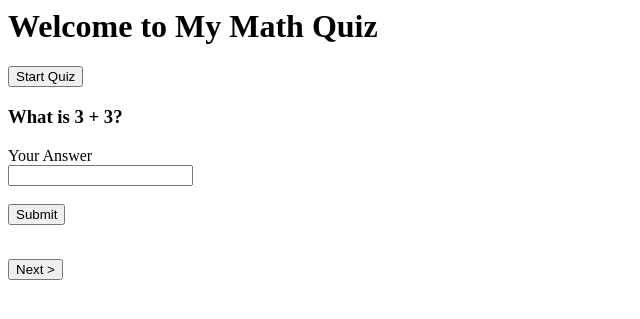
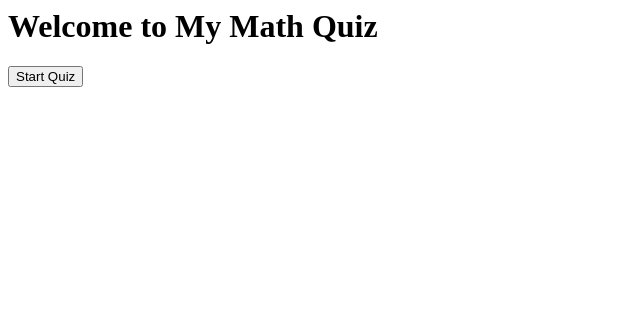
Before and after one commit to CodeMorrow/ajax-practice, a PHP site: page / in a window 1280 px wide. Shown: the top 319 px of the page, without its empty margins (0-640 px from the left). Run offline with PHP 8.4, Linux system fonts and the light colour scheme.

Commit message:
Rethought my process. Simplified the order of operations.

```diff
--- a/index.php
+++ b/index.php
@@ -1,8 +1,8 @@
 </!DOCTYPE html>
 <html>
 <head>
-	<title>AJAX Exercise</title>
-
+	<title>Math Quiz</title>
+	<link rel="stylesheet" type="text/css" href="style.css">
 	<script type="text/javascript" src="global.js"></script>
 </head>
 <body>
@@ -11,18 +11,51 @@
 
 <input type="button" id="start" value="Start Quiz">
 
+<div id="quiz1">
 
-<h3 id="question">What is 3 + 3?</h3>
-	<form id="answer_field" action="" method="get">
-		Your Answer<br><input type="text" id="answer" name="answer">
-		<br>
-		<br>
-		<input type="button" id="submit" value="Submit">
-	</form>
+	<h3 id="question1">3 + 3 =</h3>
 
-<div id="result"></div><br>
+		<form id="answer_field1" action="" method="get">
+			Your Answer<br><input type="text" id="answer" name="answer">
+			<br>
+			<br>
+			<input type="button" id="submit1" value="Submit">
+		</form>
+</div>
 
-<input type="button" id="next" value="Next >">
+<div id="result1"></div><br>
+
+<div id="quiz2">
+
+	<h3 id="question2">9 * 9 =</h3>
+
+		<form id="answer_field2" action="" method="get">
+			Your Answer<br><input type="text" id="answer" name="answer">
+			<br>
+			<br>
+			<input type="button" id="submit2" value="Submit">
+		</form>
+
+</div>
+
+<div id="result2"></div><br>
+
+<div id="quiz3">
+
+	<h3 id="question3">9 * (6/3) =</h3>
+
+		<form id="answer_field3" action="" method="get">
+			Your Answer<br><input type="text" id="answer" name="answer">
+			<br>
+			<br>
+			<input type="button" id="submit3" value="Submit">
+		</form>
+
+</div>
+
+<div id="result3"></div><br>
+
+<input type="button" id="next" value="Next">
 
 </body>
 </html>
--- /dev/null
+++ b/quiz_data.txt
@@ -0,0 +1 @@
+[6, 81, 18]
--- /dev/null
+++ b/style.css
@@ -0,0 +1,27 @@
+#quiz1 {
+	display: none;
+}
+
+#result1 {
+	display: none;
+}
+
+#quiz2 {
+	display: none;
+}
+
+#result2 {
+	display: none;
+}
+
+#quiz3 {
+	display: none;
+}
+
+#result3 {
+	display: none;
+}
+
+#next {
+	display: none;
+}
```
Also changed, not shown: check_answer.php (+4 -3 lines), 1 other file.
